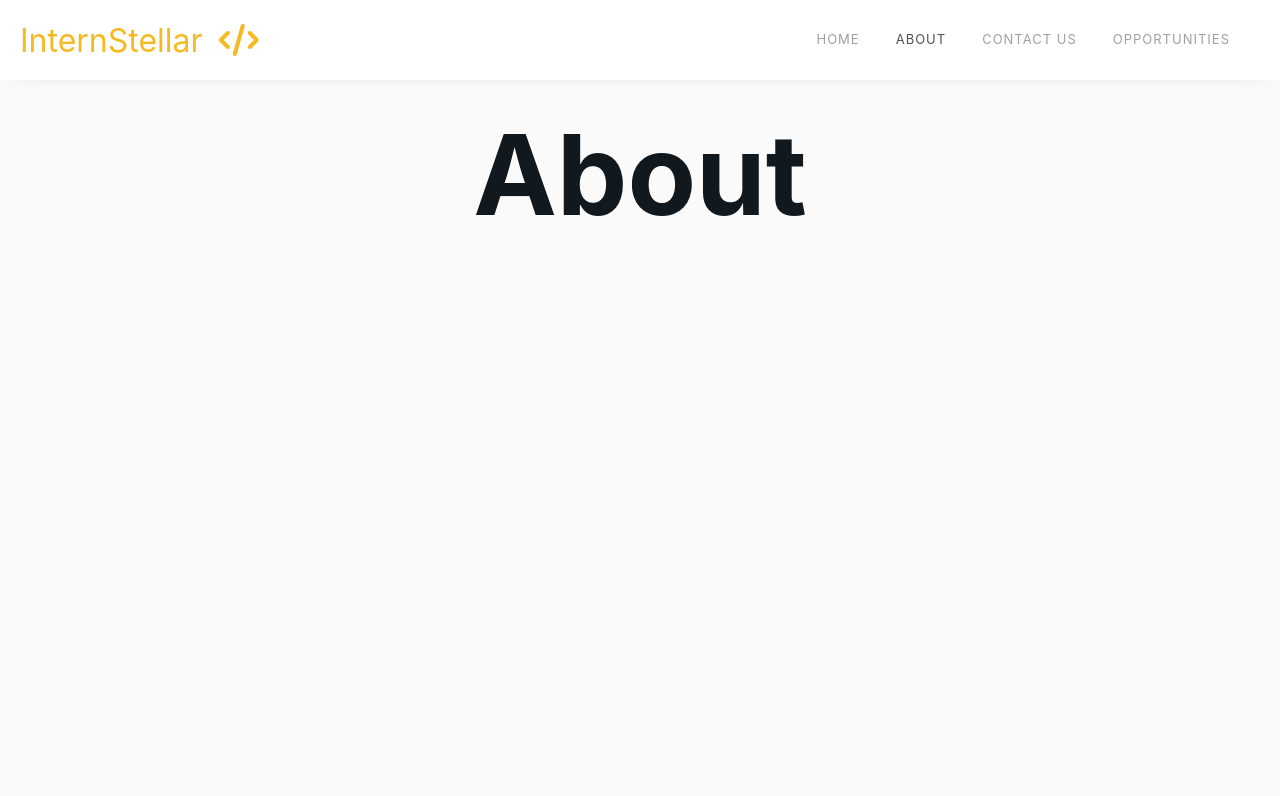
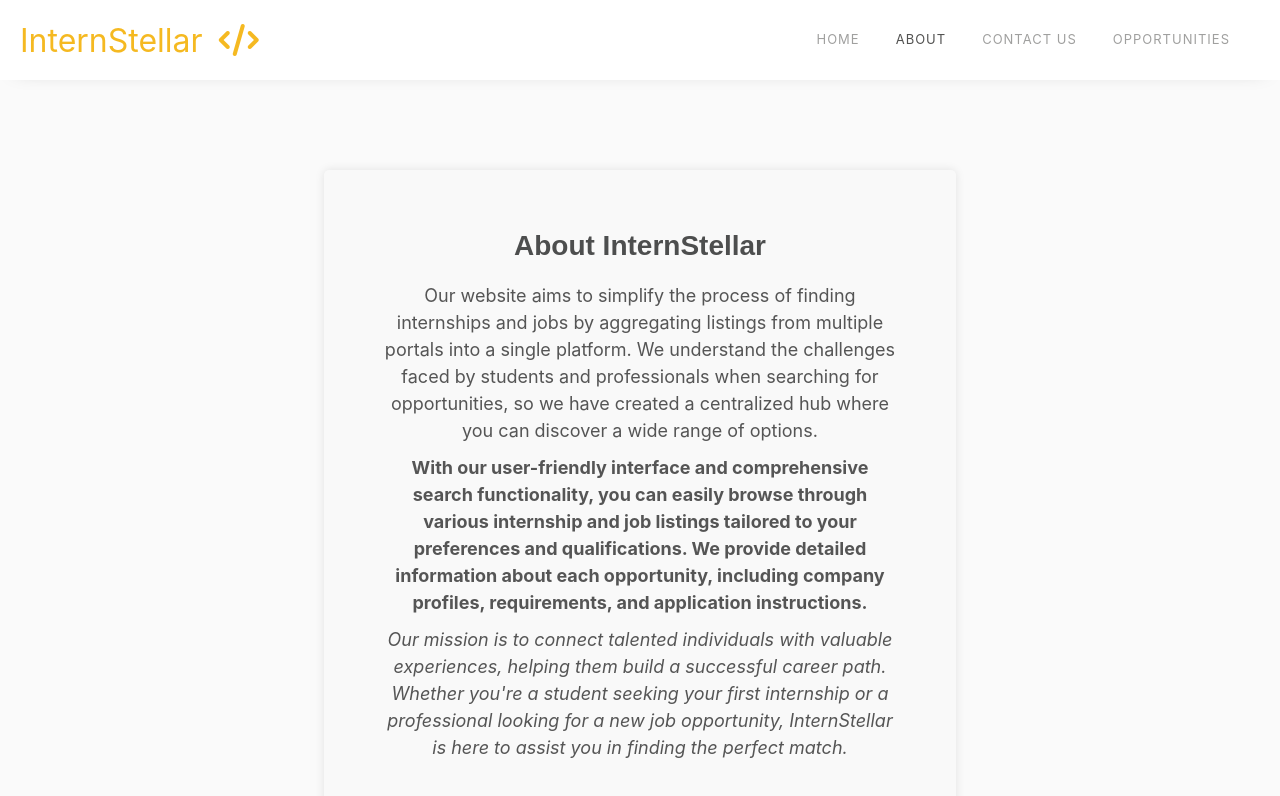
Before and after one commit to pranjaljain2882/InternStellar, a React (Create React App) app: page /about in a window 1280 px wide. Shown: the top 796 px of the page. Built offline with nearby package versions, Linux system fonts and the light colour scheme; a web font is replaced by a local one.

Commit message:
New-commit

```diff
--- /dev/null
+++ b/src/components/Pages/About.css
@@ -0,0 +1,48 @@
+.fade-in {
+    opacity: 0;
+    animation: fade-in-animation 1s ease-in-out forwards;
+  }
+
+  @keyframes fade-in-animation {
+    from {
+      opacity: 0;
+      transform: translateY(20px);
+    }
+    to {
+      opacity: 1;
+      transform: translateY(0);
+    }
+  }
+
+.about-container {
+    max-width: 40%;
+  margin: 0 auto;
+  margin-top: 90px;
+  padding: 60px;
+  background-color: #f9f9f9;
+  color: #4d4e4e;
+  border-radius: 5px;
+  box-shadow: 0 0 10px rgba(0, 0, 0, 0.1);
+  }
+
+  .about-title {
+    font-size: 28px;
+    color: #4d4e4e;
+    font-family: poppins,Arial,sans-serif;
+    margin-bottom: 20px;
+  }
+
+  .about-description {
+    font-size: 18px;
+    color: #555;
+    line-height: 1.5;
+    margin-bottom: 10px;
+  }
+
+  #about-description2 {
+    font-weight: bold;
+  }
+
+  #about-description3 {
+    font-style: italic;
+  }
--- a/src/components/Pages/About.js
+++ b/src/components/Pages/About.js
@@ -1,9 +1,36 @@
-import React from "react";
+import React, { useEffect, useState } from "react";
+import "./About.css";
 
 export const About = () => {
+  const [isActive, setIsActive] = useState(false);
+
+  useEffect(() => {
+    setIsActive(true);
+  }, []);
   return (
-    <div>
-      <h1>About</h1>
+    <div className={`about-container ${isActive ? "fade-in" : ""}`}>
+      <h6 className="about-title" id="about-title">About InternStellar</h6>
+      <p className="about-description" id="about-description">
+        Our website aims to simplify the process of finding internships and jobs
+        by aggregating listings from multiple portals into a single platform.
+        We understand the challenges faced by students and professionals when
+        searching for opportunities, so we have created a centralized hub where
+        you can discover a wide range of options.
+      </p>
+      <p className="about-description" id="about-description2">
+        With our user-friendly interface and comprehensive search functionality,
+        you can easily browse through various internship and job listings
+        tailored to your preferences and qualifications. We provide detailed
+        information about each opportunity, including company profiles,
+        requirements, and application instructions.
+      </p>
+      <p className="about-description" id="about-description3">
+        Our mission is to connect talented individuals with valuable
+        experiences, helping them build a successful career path. Whether you're
+        a student seeking your first internship or a professional looking for a
+        new job opportunity, InternStellar is here to assist you in finding the
+        perfect match.
+      </p>
     </div>
   );
 };
```
